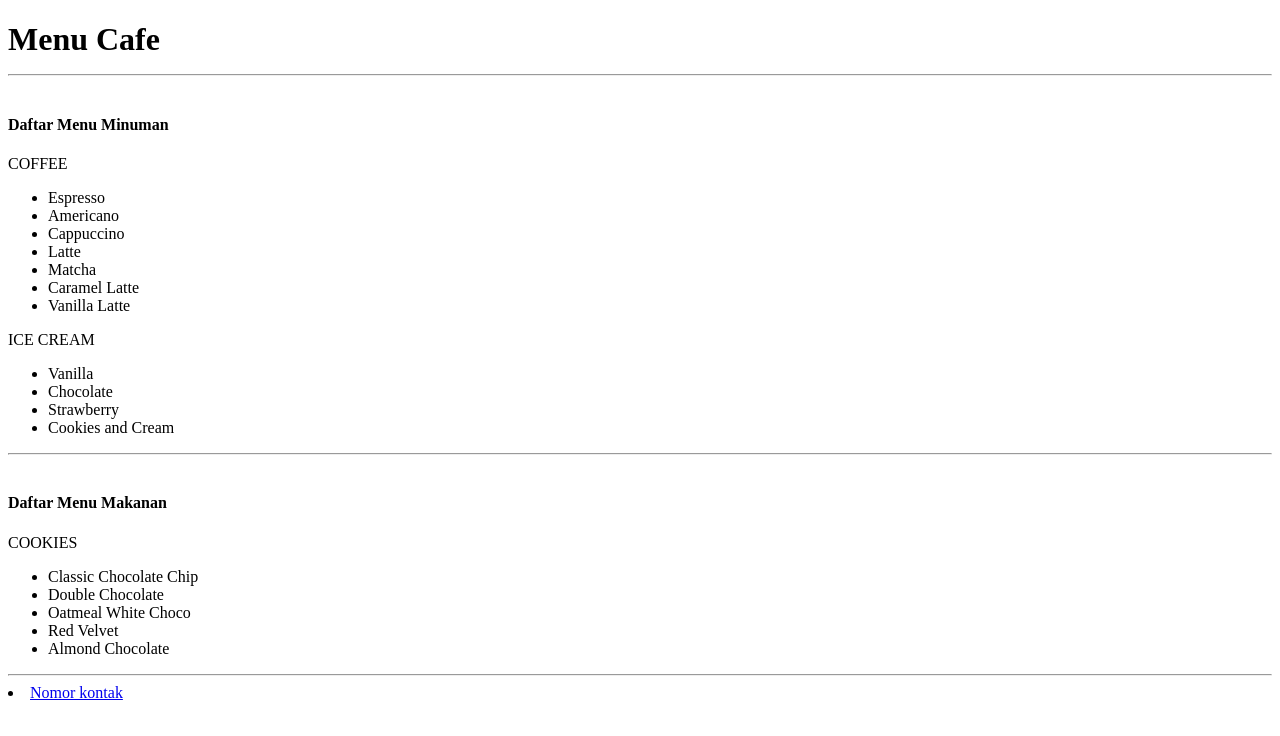
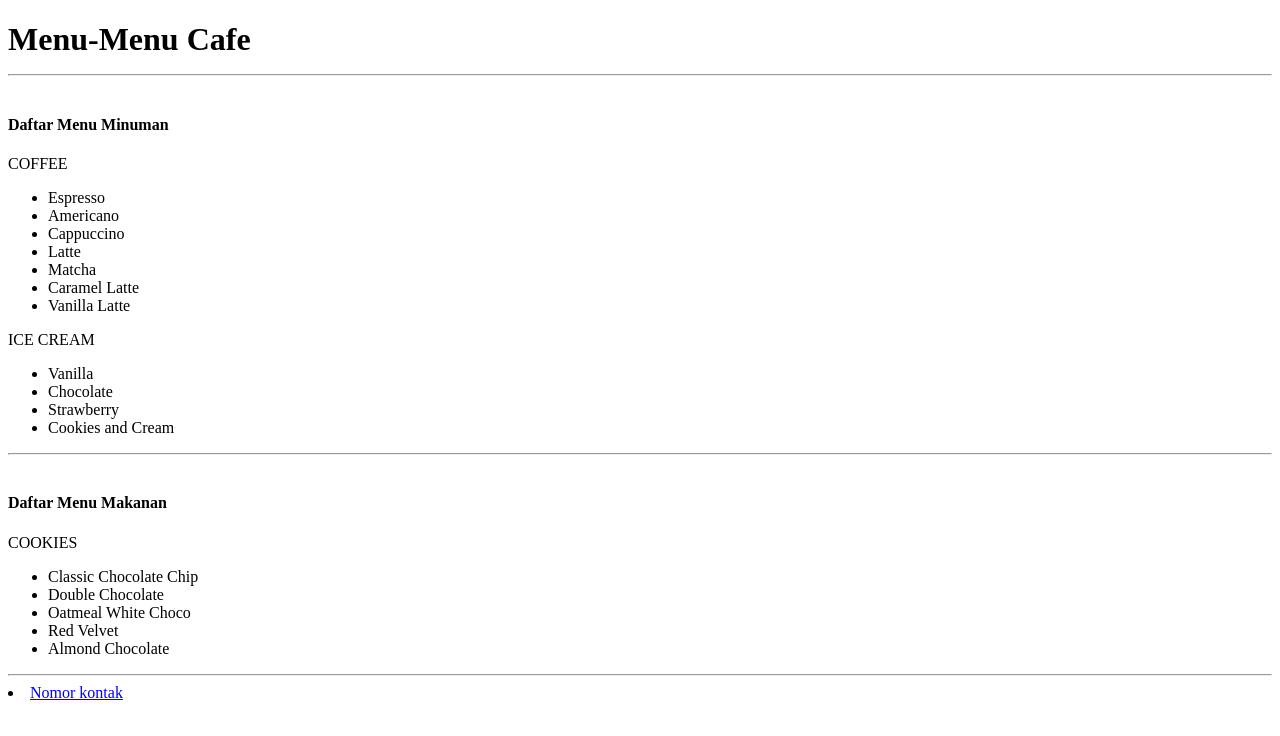
Before and after one commit to fath-pixel/Tugas-pemrograman-web, a plain HTML site: page menu.html in a window 1280 px wide. Drawn offline with Linux system fonts and the light colour scheme.

Commit message:
menambah menu

```diff
--- a/menu.html
+++ b/menu.html
@@ -6,7 +6,7 @@
     <title>WEB PROFIL CAFE</title>
 </head>
 <body>
-    <h1>Menu Cafe<hr> </h1>
+    <h1>Menu-Menu Cafe<hr> </h1>
     <h4><br> Daftar Menu Minuman  </h4>
     <p> COFFEE </p>
     <ul>
```
